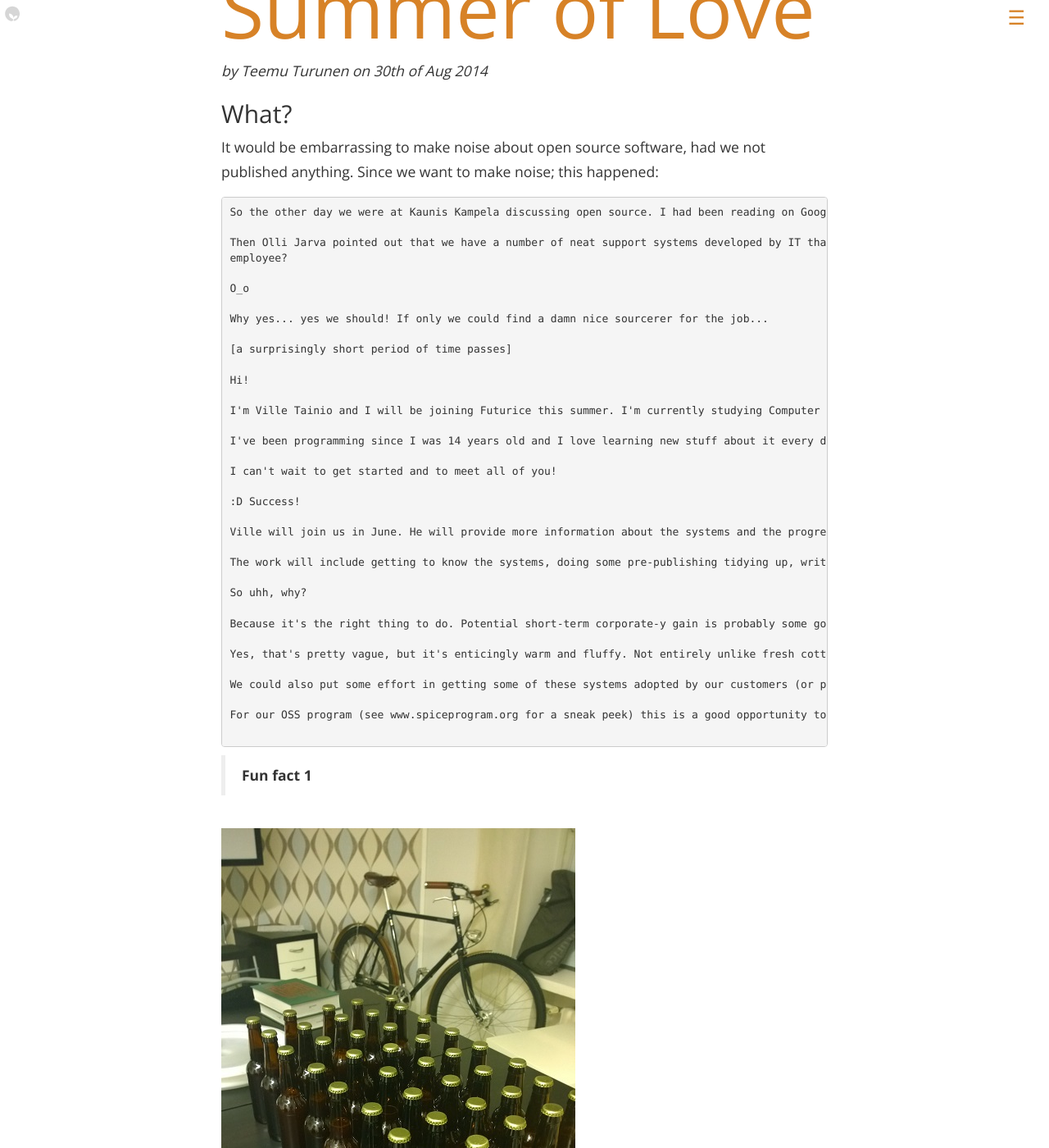
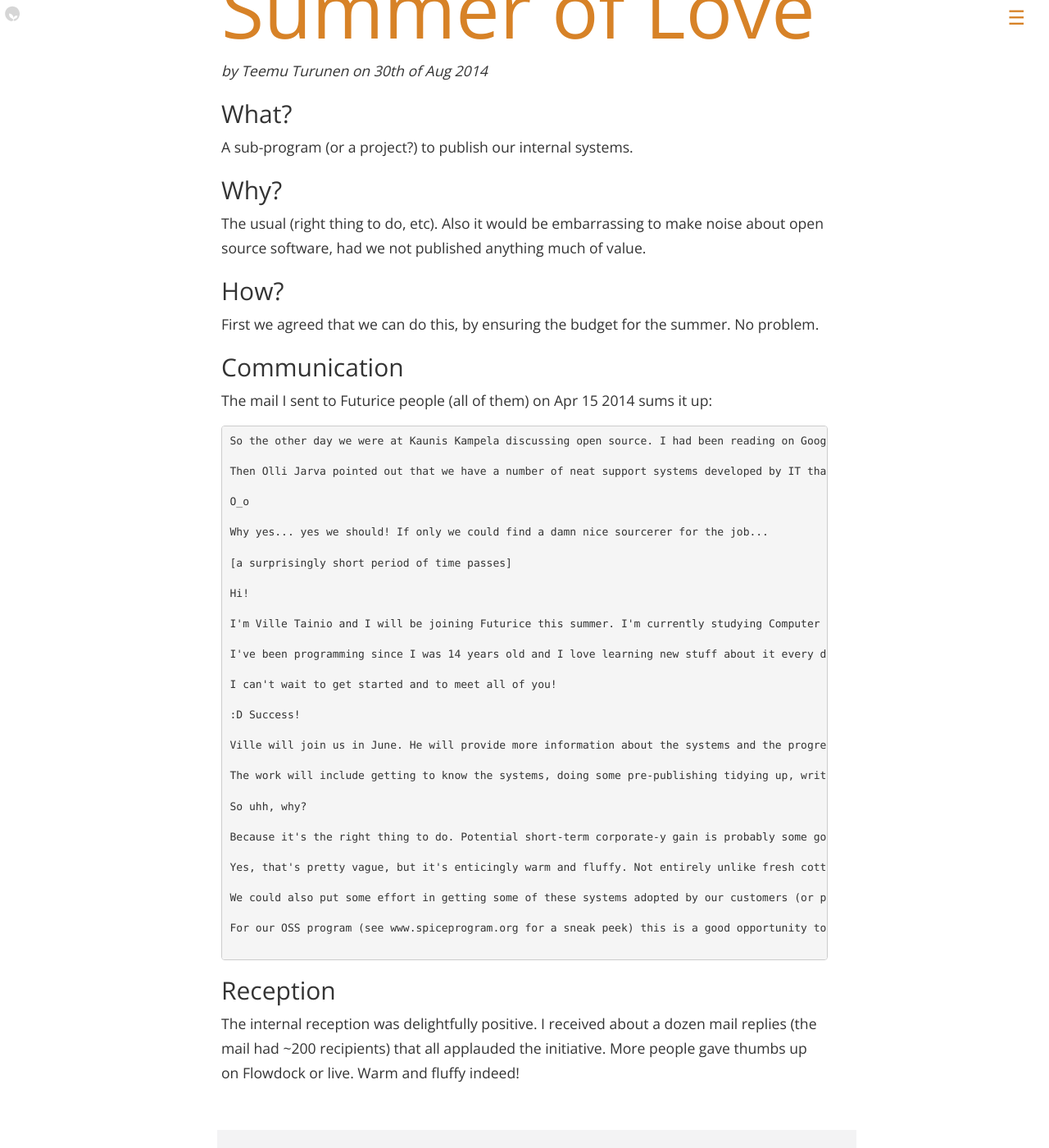
Before and after one commit to futurice/spiceprogram, a Jekyll site: the page built from summer-of-love/index.html, in a window 1280 px wide and 1400 px high, scrolled down 456 px. Shown: the whole window at 82% size. Built offline with Jekyll 4.4.1, drawn with Linux system fonts in a browser that asks for light colours; nearby versions of some CDN libraries.

Commit message:
Update summer-of-love.md
Moar content

```diff
--- a/_includes/summer-of-love.md
+++ b/_includes/summer-of-love.md
@@ -3,14 +3,25 @@ Summer of Love
 _by Teemu Turunen on 30th of Aug 2014_
 
 What?
-------
-It would be embarrassing to make noise about open source software, had we not published anything. Since we want to make noise; this happened:
+-----
+A sub-program (or a project?) to publish our internal systems.
+
+Why?
+----
+The usual (right thing to do, etc). Also it would be embarrassing to make noise about open source software, had we not published anything much of value.
+
+How?
+----
+First we agreed that we can do this, by ensuring the budget for the summer. No problem.
+
+Communication
+-------------
+The mail I sent to Futurice people (all of them) on Apr 15 2014 sums it up:
 
 <pre>
 So the other day we were at Kaunis Kampela discussing open source. I had been reading on Google's Summer of Code and how we missed this year's application period... and how that doesn't really matter, since we haven't yet open sourced much, as a company, so our application would likely have been rejected. Brooding and shaking of heads ensued.
 
-Then Olli Jarva pointed out that we have a number of neat support systems developed by IT that could be published - perhaps we should assign someone to do just that? Perhaps a summer
-employee?
+Then Olli Jarva pointed out that we have a number of neat support systems developed by IT that could be published - perhaps we should assign someone to do just that? Perhaps a summer employee?
 
 O_o
 
@@ -44,16 +55,6 @@ For our OSS program (see www.spiceprogram.org for a sneak peek) this is a good o
 
 </pre>
 
-> **Fun fact 1**
->
-
-<div class="row text-center">
-    <div class="col-sm-7">
-        <img class="padded-img" src="/assets/img/flindat.jpg" />
-    </div>
-</div>
-<div class="col-xs-12 visible-xs caption text-center">
-    That beautiful thing is my bike.
-</div>
-
-Placeholder picture!
+Reception
+---------
+The internal reception was delightfully positive. I received about a dozen mail replies (the mail had ~200 recipients) that all applauded the initiative. More people gave thumbs up on Flowdock or live. Warm and fluffy indeed!
```
